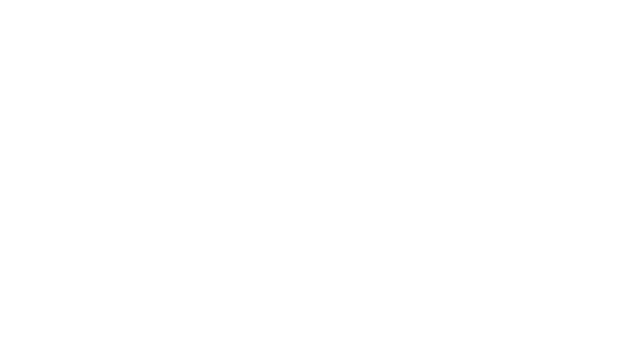
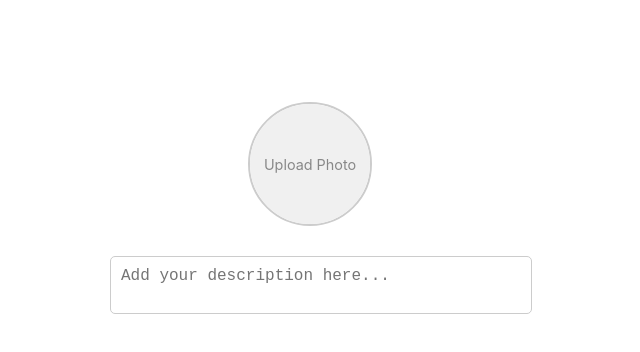
Before and after one commit to shreeya34/profile-fusion-app, a React (Create React App) app: page /dashboard in a window 1280 px wide. Before the commit this address had no page. Shown: the top 352 px of the page, without its empty margins (330-970 px from the left). Built offline with nearby package versions, Linux system fonts and the light colour scheme.

Commit message:
working on dashboard page

```diff
--- a/src/App.js
+++ b/src/App.js
@@ -3,7 +3,8 @@ import { BrowserRouter as Router, Route, Routes } from 'react-router-dom';
 import Signup from './Signup';
 import Login from './Login'; // Import your login page component
 import CreateAccount from './CreateAccount';
-import Intro from './intro';
+import Intro from './Intro';
+import Dashboard from './Dashboard';
 
 
 function App() {
@@ -14,6 +15,7 @@ function App() {
         <Route path="/Login" element={<Login />} /> {/* Login page route */}
         <Route path="/create-account" element={<CreateAccount />} />
         <Route path="/intro" element={<Intro />} />
+        <Route path="/dashboard" element={<Dashboard />} />
 
         {/* Add other routes here as needed */}
       </Routes>
--- /dev/null
+++ b/src/Dashboard.css
@@ -0,0 +1,76 @@
+.dashboard-container {
+    display: flex;
+    flex-direction: column;
+    align-items: center;
+    padding: 20px;
+  }
+
+  .back-arrow {
+    align-self: flex-start;
+    margin-bottom: 20px;
+  }
+
+  .back-arrow button {
+    background: none;
+    border: none;
+    font-size: 1.2rem;
+    cursor: pointer;
+  }
+
+  .profile-section {
+    text-align: center;
+    max-width: 400px;
+    width: 100%;
+  }
+
+  .profile-pic {
+    position: relative;
+    width: 120px;
+    height: 120px;
+    border-radius: 50%;
+    overflow: hidden;
+    margin: 0 auto;
+    border: 2px solid #ccc;
+  }
+
+  .profile-pic img {
+    width: 100%;
+    height: 100%;
+    object-fit: cover;
+  }
+
+  .placeholder {
+    display: flex;
+    align-items: center;
+    justify-content: center;
+    width: 100%;
+    height: 100%;
+    background-color: #f0f0f0;
+    color: #888;
+    font-size: 0.9rem;
+  }
+
+  .upload-input {
+    position: absolute;
+    bottom: 0;
+    left: 0;
+    opacity: 0;
+    width: 100%;
+    height: 100%;
+    cursor: pointer;
+  }
+
+  h2 {
+    margin-top: 10px;
+    font-size: 1.5rem;
+  }
+
+  textarea {
+    width: 100%;
+    margin-top: 10px;
+    padding: 10px;
+    font-size: 1rem;
+    border: 1px solid #ccc;
+    border-radius: 5px;
+    resize: none;
+  }
--- /dev/null
+++ b/src/Dashboard.js
@@ -0,0 +1,61 @@
+import React, { useState } from "react";
+import { useLocation } from 'react-router-dom';
+import "./Dashboard.css";
+
+const Dashboard = () => {
+  const [description, setDescription] = useState("");
+  const [profilePic, setProfilePic] = useState(null);
+  const location = useLocation();  // use the useLocation hook
+  const { firstName, lastName } = location.state || {};  // Access state from location
+
+  const handleProfilePicChange = (e) => {
+    const file = e.target.files[0];
+    if (file) {
+      const reader = new FileReader();
+      reader.onload = () => setProfilePic(reader.result);
+      reader.readAsDataURL(file);
+    }
+  };
+
+  return (
+    <div className="dashboard-container">
+      {/* Back Arrow */}
+      <div className="back-arrow">
+        <button onClick={() => window.history.back()}>&larr; Back</button>
+      </div>
+
+      {/* Profile Section */}
+      <div className="profile-section">
+        {/* Profile Picture */}
+        <div className="profile-pic">
+          {profilePic ? (
+            <img src={profilePic} alt="Profile" />
+          ) : (
+            <div className="placeholder">Upload Photo</div>
+          )}
+          <input
+            type="file"
+            accept="image/*"
+            onChange={handleProfilePicChange}
+            className="upload-input"
+          />
+        </div>
+
+        {/* Display Full Name */}
+        <h2>
+          {firstName} {lastName}
+        </h2>
+
+        {/* Description */}
+        <textarea
+          value={description}
+          onChange={(e) => setDescription(e.target.value)}
+          placeholder="Add your description here..."
+          className="description-input"
+        />
+      </div>
+    </div>
+  );
+};
+
+export default Dashboard;
--- a/src/Intro.css
+++ b/src/Intro.css
@@ -199,68 +199,56 @@ button:disabled {
   display: flex;
   justify-content: space-around;
   margin-top: 20px;
+  flex-wrap: wrap; /* Allow mobile containers to wrap if necessary */
 }
 
 .mobile-container {
-  width: 320px;
-  height: 560px;
-  margin: 20px;
-  padding: 20px;
+  width: 300px;
+  height: 300px;
+  margin: 10px;
   border-radius: 30px;
   display: flex;
   justify-content: center;
   align-items: center;
   font-size: 18px;
-  /* color: #fff; */
+  color: #000000;
   text-align: center;
+  position: relative;
+  box-shadow: 0 10px 15px rgba(0, 0, 0, 0.1); /* Optional for a soft shadow effect */
 }
 
-/* Theme-specific mobile container styles */
-.yellow .mobile-container {
+.yellow {
   background-color: #f8e71c;
-  color: #000;
   font-family: 'Arial', sans-serif;
 }
 
-.pink .mobile-container {
+.pink {
   background-color: #ff66b2;
-  color: #fff;
   font-family: 'Comic Sans MS', sans-serif;
 }
 
-.blue .mobile-container {
+.blue {
   background-color: #4e92e2;
-  color: #000000;
   font-family: 'Verdana', sans-serif;
 }
 
-.lightPink .mobile-container {
+.lightPink {
   background-color: #ffb6c1;
-  color: #fff;
   font-family: 'Courier New', monospace;
 }
 
-.purple .mobile-container {
+.purple {
   background-color: #800080;
-  color: #fff;
   font-family: 'Georgia', serif;
 }
 
-.light .mobile-container {
+.light {
   background-color: #f0f0f0;
   color: #333;
   font-family: 'Arial', sans-serif;
 }
 
-.dark .mobile-container {
+.dark {
   background-color: #333;
-  color: #fff;
   font-family: 'Courier New', monospace;
 }
-
-/* Optional: Adjustments for the theme selection */
-.theme-options {
-  display: flex;
-  justify-content: space-around;
-  margin-bottom: 20px;
-}
--- a/src/intro.js
+++ b/src/Intro.js
@@ -1,9 +1,12 @@
 import React, { useState } from "react";
+import { useNavigate } from "react-router-dom";
+
 import "./Intro.css"; // Import your custom styles
 
 const Intro = () => {
   const [step, setStep] = useState(1); // Track the current step
   const totalSteps = 5; // Total number of steps (updated to 5)
+  const navigate = useNavigate(); // Use navigate for routing
 
   const [formData, setFormData] = useState({
     firstName: "",
@@ -61,7 +64,7 @@ const Intro = () => {
   const handleChange = (e) => {
     const { name, value } = e.target;
     setFormData((prevData) => {
-      if (name === "firstName" || name === "lastName" || name === "pageOption" || name === "theme") {
+      if (["firstName", "lastName", "pageOption", "theme"].includes(name)) {
         return { ...prevData, [name]: value };
       }
       if (name === "newLink") {
@@ -89,12 +92,16 @@ const Intro = () => {
     }
   };
 
+  const handleFinish = () => {
+    // Navigate to the dashboard page
+    navigate("/Dashboard", { state: { firstName: formData.firstName, lastName: formData.lastName } });
+  };
+
   const nextStep = () => {
     if (step < totalSteps) {
       setStep(step + 1);
     }
   };
-
   return (
     <div className="intro-container">
       {/* Progress Line */}
@@ -229,7 +236,7 @@ const Intro = () => {
           </div>
         )}
 
-{step === 5 && (
+        {step === 5 && (
           <div className="step">
             <h2>Choose your theme</h2>
             <p>Select a theme below to preview:</p>
@@ -279,7 +286,7 @@ const Intro = () => {
               </div>
             </div>
 
-            <button onClick={nextStep}>Finish</button>
+            <button onClick={handleFinish}>Finish</button>
           </div>
         )}
       </div>
```
